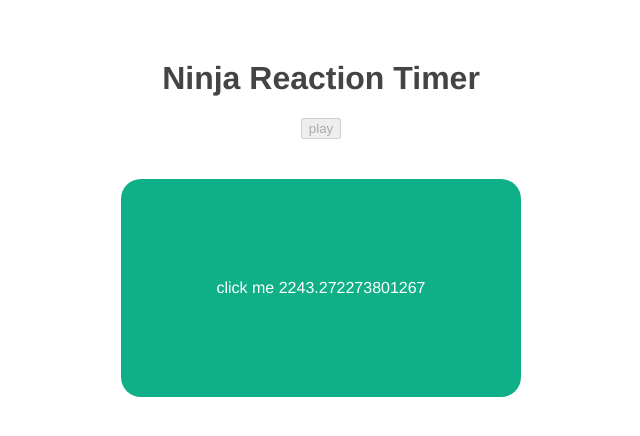
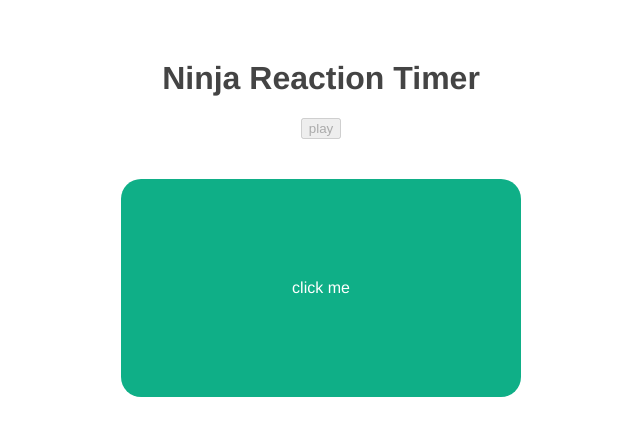
Before and after one commit to alain-kubwayo/vue-hub, a Vue app in the folder reaction-timer/: page / in a window 1280 px wide. Both pictures are taken after a click on the button "play". Shown: the top 436 px of the page, without its empty margins (319-959 px from the left). Built offline with nearby package versions, Linux system fonts and the light colour scheme.

Commit message:
feat: add custom events with data

```diff
--- a/reaction-timer/src/App.vue
+++ b/reaction-timer/src/App.vue
@@ -1,7 +1,8 @@
 <template>
   <h1>Ninja Reaction Timer</h1>
   <button @click="start" :disabled="isPlaying">play</button>
-  <Block v-if="isPlaying" :delay="delay" />
+  <Block v-if="isPlaying" :delay="delay" @end="endGame" />
+  <p v-if="showResults">Reaction time: {{ score }} ms</p>
 </template>
 
 <script>
@@ -15,14 +16,22 @@ export default {
   data(){
     return {
       isPlaying: false,
-      delay: null
+      delay: null,
+      score: null,
+      showResults: false
     }
   },
   methods: {
     start(){
       this.delay = 2000 + Math.random() * 5000
       this.isPlaying = true
-      console.log(this.delay)
+      // console.log(this.delay)
+      this.showResults = false
+    },
+    endGame(reactionTime){
+      this.score = reactionTime
+      this.isPlaying = false
+      this.showResults = true
     }
   }
 }
--- a/reaction-timer/src/components/Block.vue
+++ b/reaction-timer/src/components/Block.vue
@@ -1,5 +1,5 @@
 <template>
-    <div class="block" v-if="showBlock" @click="stopTimer">click me {{ delay }}</div>
+    <div class="block" v-if="showBlock" @click="stopTimer">click me</div>
 </template>
 
 <script>
@@ -34,7 +34,8 @@ export default {
         },
         stopTimer(){
             clearInterval(this.timer)
-            console.log(this.reactionTime)
+            // console.log(this.reactionTime)
+            this.$emit('end', this.reactionTime)
         }
     }
 }
```
